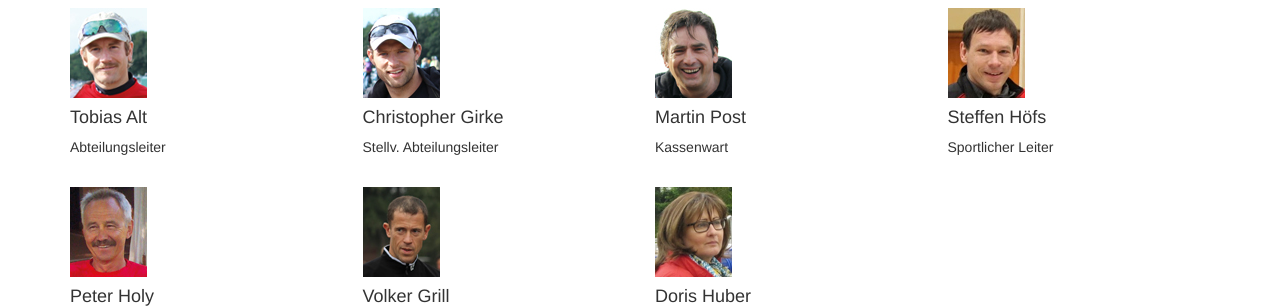
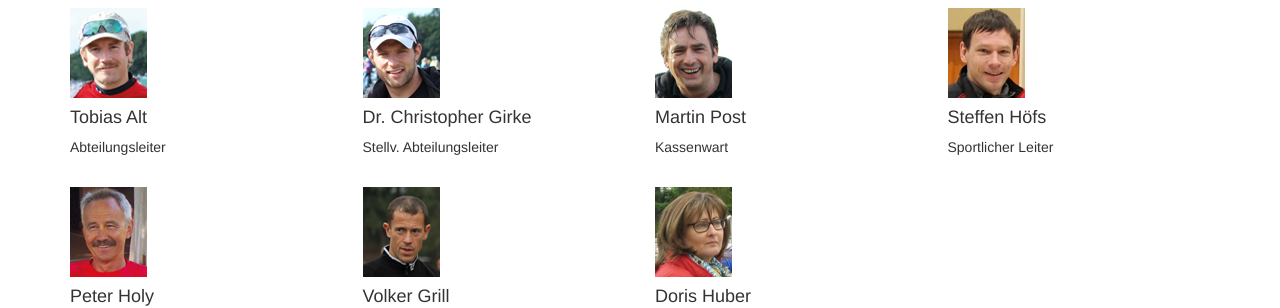
Before and after one commit to FCK-Triathlon-Team/fck-triathlon-team.github.io, a Jekyll site: the page built from team.html, in a window 1280 px wide and 900 px high, scrolled down 666 px. Shown: the part 260-568 px from the top of the window. Built offline with Jekyll 4.4.1, drawn with Linux system fonts in a browser that asks for light colours; nearby versions of some CDN libraries.

```diff
--- a/team.html
+++ b/team.html
@@ -56,7 +56,7 @@ title: 1.FC Kaiserslautern Triathlon Team
 		</div><!-- /.col-lg-3 -->
 		<div class="col-lg-3">
 			<img src="images/stv-abteilungsleiter.jpg">
-			<h4>Christopher Girke</h4>
+			<h4>Dr. Christopher Girke</h4>
 			<p>
 				Stellv. Abteilungsleiter
 			</p>
```
